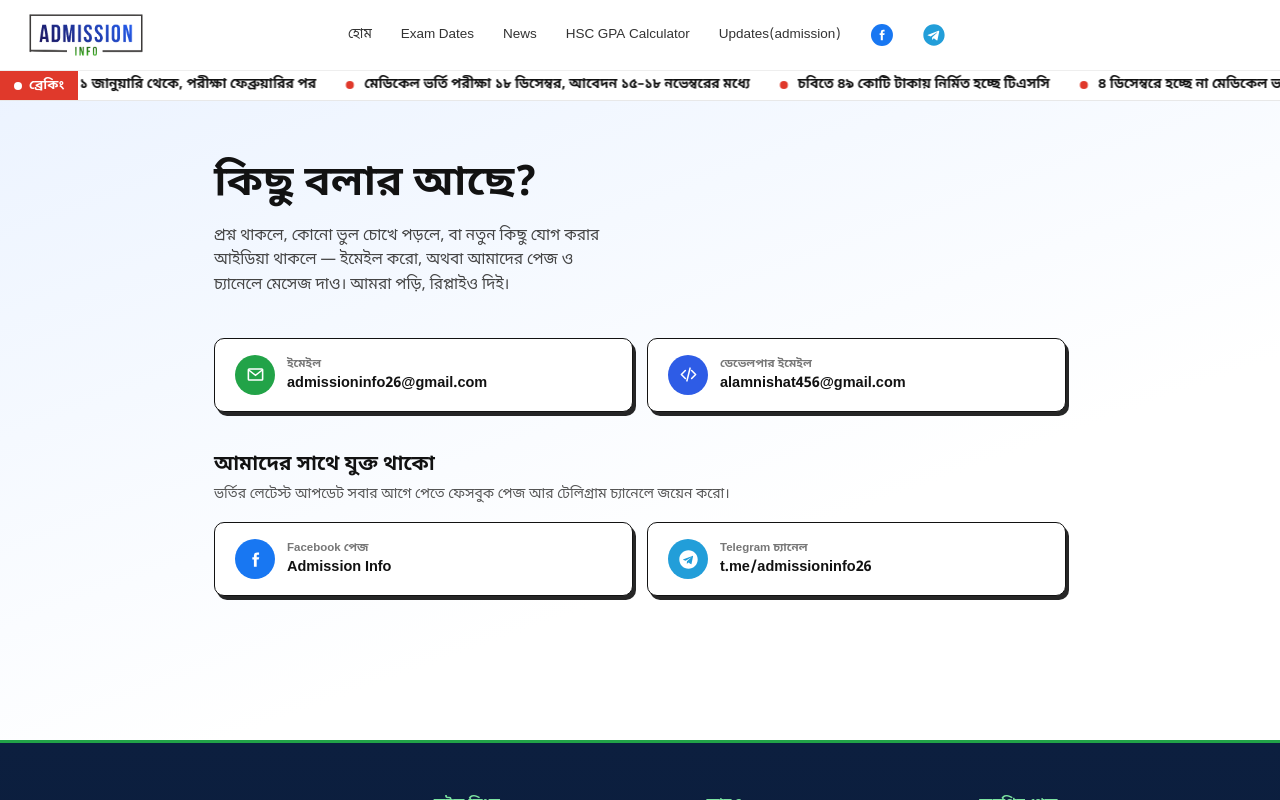
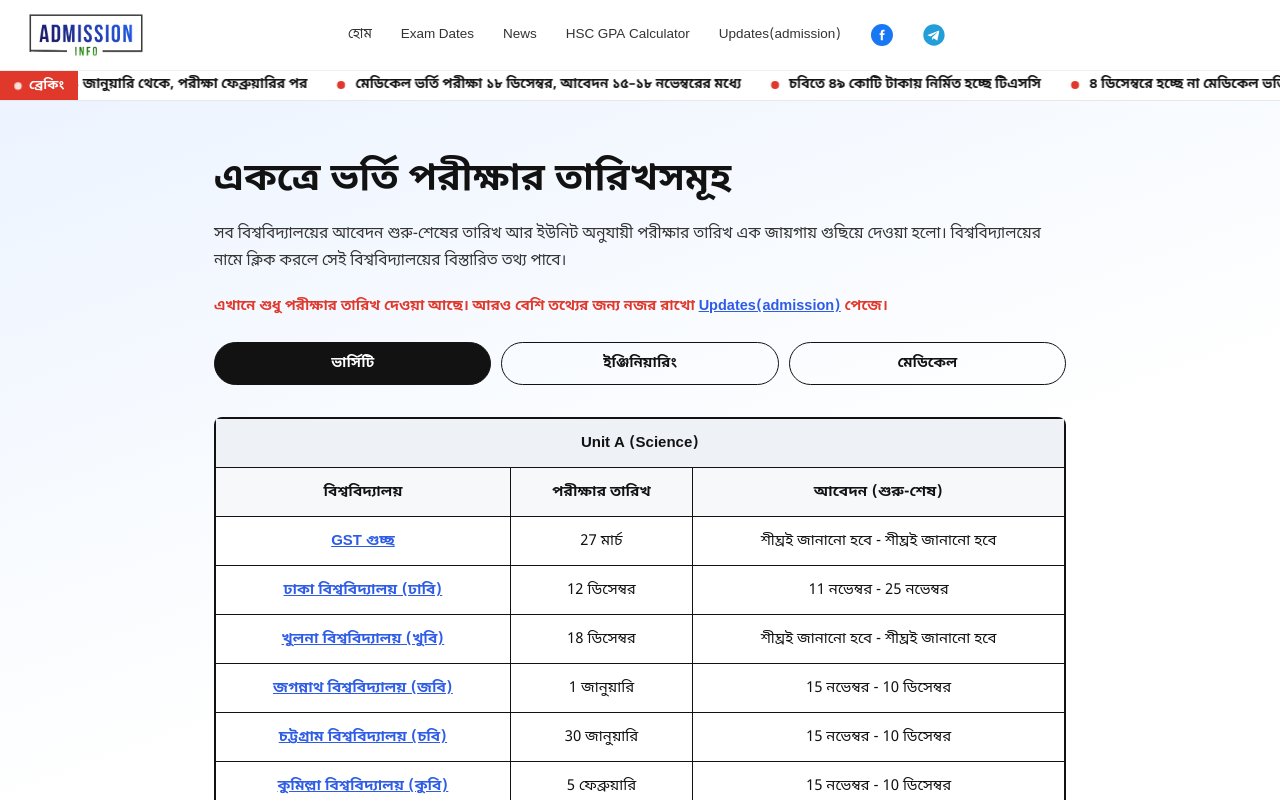
Before and after one commit to nishat-jihad/Admission-info, a Next.js app in the folder chance-hobe-ki/: page /contact in a window 1280 px wide. Shown: the top 800 px of the page. Built offline with nearby package versions, Linux system fonts and the light colour scheme.

Commit message:
Update page.js

```diff
--- a/chance-hobe-ki/src/app/contact/page.js
+++ b/chance-hobe-ki/src/app/contact/page.js
@@ -1,103 +1,37 @@
+import Link from "next/link";
 import Navbar from "@/components/Navbar";
 import Footer from "@/components/Footer";
+import ExamDatesFilterList from "@/components/ExamDatesFilterList";
+import { examDates } from "@/data/examDates";
 
-const SITE_EMAIL = "admissioninfo26@gmail.com";
-const DEV_EMAIL = "alamnishat456@gmail.com";
-const TELEGRAM_URL = "https://t.me/admissioninfo26";
-const FACEBOOK_URL = "https://www.facebook.com/admissioninfo26";
+export const metadata = {
+  title: "ভর্তি পরীক্ষার তারিখ ২০২৬-২৭ — সব ভার্সিটি একসাথে",
+  description:
+    "২০২৬-২৭ সেশনের সব বিশ্ববিদ্যালয়, ইঞ্জিনিয়ারিং ও মেডিকেলের আবেদন শুরু-শেষের তারিখ আর ইউনিট অনুযায়ী ভর্তি পরীক্ষার তারিখ একসাথে এক পেজে।",
+  alternates: { canonical: "/exam-dates" },
+};
 
-const FACEBOOK_PATH =
-  "M16.75,9H13.5V7a1,1,0,0,1,1-1h2V3H14a4,4,0,0,0-4,4V9H8v3h2v9h3.5V12H16Z";
-const TELEGRAM_PATH =
-  "M248 8C111 8 0 119 0 256s111 248 248 248 248-111 248-248S385 8 248 8zm121.8 169.9l-40.7 191.8c-3 13.6-11.1 16.9-22.4 10.5l-62-45.7-29.9 28.8c-3.3 3.3-6.1 6.1-12.5 6.1l4.4-63.1 114.9-103.8c5-4.4-1.1-6.9-7.7-2.5l-142 89.4-61.2-19.1c-13.3-4.2-13.6-13.3 2.8-19.7l239.1-92.2c11.1-4 20.8 2.7 17.2 19.5z";
-
-const mailIcon = (
-  <svg viewBox="0 0 24 24" fill="none" stroke="currentColor" strokeWidth="2">
-    <path d="M3 6l9 7 9-7" />
-    <path d="M3 6v12a1 1 0 0 0 1 1h16a1 1 0 0 0 1-1V6a1 1 0 0 0-1-1H4a1 1 0 0 0-1 1z" />
-  </svg>
-);
-
-const codeIcon = (
-  <svg viewBox="0 0 24 24" fill="none" stroke="currentColor" strokeWidth="2" strokeLinecap="round" strokeLinejoin="round">
-    <path d="M8 7l-5 5 5 5" />
-    <path d="M16 7l5 5-5 5" />
-    <path d="M14 4l-4 16" />
-  </svg>
-);
-
-const labelStyle = { minWidth: 0, overflowWrap: "anywhere" };
-
-export default function ContactPage() {
+export default function ExamDatesPage() {
   return (
     <>
       <Navbar />
-      <main className="page">
-        <div className="contact-hero">
-          <h1>কিছু বলার আছে?</h1>
-          <p>
-            প্রশ্ন থাকলে, কোনো ভুল চোখে পড়লে, বা নতুন কিছু যোগ করার আইডিয়া থাকলে — ইমেইল
-            করো, অথবা আমাদের পেজ ও চ্যানেলে মেসেজ দাও। আমরা পড়ি, রিপ্লাইও দিই।
-          </p>
-        </div>
-
-        <div className="reach-row">
-          <a className="sticker" href={`mailto:${SITE_EMAIL}`}>
-            <span className="sticker-icon">{mailIcon}</span>
-            <span className="label" style={labelStyle}>
-              <span className="k">ইমেইল</span>
-              <span className="v">{SITE_EMAIL}</span>
-            </span>
-          </a>
-
-          <a className="sticker" href={`mailto:${DEV_EMAIL}`}>
-            <span className="sticker-icon">{codeIcon}</span>
-            <span className="label" style={labelStyle}>
-              <span className="k">ডেভেলপার ইমেইল</span>
-              <span className="v">{DEV_EMAIL}</span>
-            </span>
-          </a>
-        </div>
-
-        <h2
-          style={{
-            marginTop: 40,
-            fontFamily: "var(--font-noto-bn), sans-serif",
-            fontWeight: 700,
-            fontSize: 20,
-          }}
-        >
-          আমাদের সাথে যুক্ত থাকো
-        </h2>
-        <p style={{ marginTop: 6, fontSize: 14, color: "#555", lineHeight: 1.6 }}>
-          ভর্তির লেটেস্ট আপডেট সবার আগে পেতে ফেসবুক পেজ আর টেলিগ্রাম চ্যানেলে জয়েন করো।
+      <main className="page exam-dates-page">
+        <h1 className="about-title">একত্রে ভর্তি পরীক্ষার তারিখসমূহ</h1>
+        <p className="about-lead">
+          সব বিশ্ববিদ্যালয়ের আবেদন শুরু-শেষের তারিখ আর ইউনিট অনুযায়ী পরীক্ষার তারিখ
+          এক জায়গায় গুছিয়ে দেওয়া হলো। বিশ্ববিদ্যালয়ের নামে ক্লিক করলে সেই
+          বিশ্ববিদ্যালয়ের বিস্তারিত তথ্য পাবে।
         </p>
 
-        <div className="reach-row" style={{ marginTop: 16 }}>
-          <a className="sticker" href={FACEBOOK_URL} target="_blank" rel="noopener noreferrer">
-            <span className="sticker-icon" style={{ background: "#1877f2" }}>
-              <svg viewBox="0 0 24 24" fill="currentColor">
-                <path d={FACEBOOK_PATH} />
-              </svg>
-            </span>
-            <span className="label" style={labelStyle}>
-              <span className="k">Facebook পেজ</span>
-              <span className="v">Admission Info</span>
-            </span>
-          </a>
+        <p className="exam-notice">
+          এখানে শুধু পরীক্ষার তারিখ দেওয়া আছে। আরও বেশি তথ্যের জন্য নজর রাখো{" "}
+          <Link href="/updates" className="exam-notice-link">
+            Updates(admission)
+          </Link>{" "}
+          পেজে।
+        </p>
 
-          <a className="sticker" href={TELEGRAM_URL} target="_blank" rel="noopener noreferrer">
-            <span className="sticker-icon" style={{ background: "#229ed9" }}>
-              <svg viewBox="0 0 496 512" fill="currentColor">
-                <path d={TELEGRAM_PATH} />
-              </svg>
-            </span>
-            <span className="label" style={labelStyle}>
-              <span className="k">Telegram চ্যানেল</span>
-              <span className="v">t.me/admissioninfo26</span>
-            </span>
-          </a>
-        </div>
+        <ExamDatesFilterList examDates={examDates} />
       </main>
       <Footer />
     </>
```
